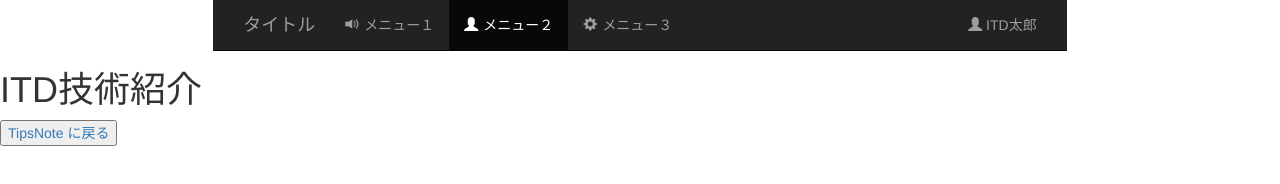
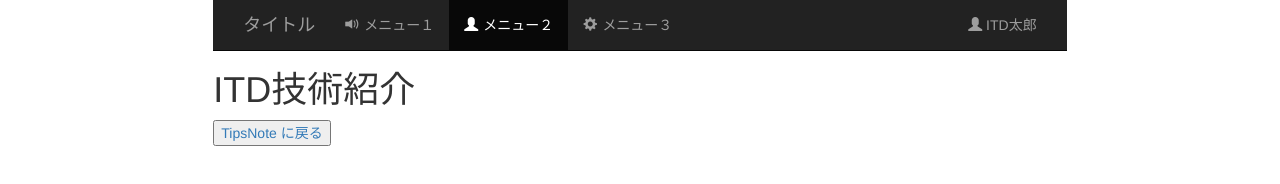
Before and after one commit to kuuuuuuro/b-itd, a plain HTML site: page index.html in a window 1280 px wide. Drawn offline with nearby package versions, Linux system fonts and the light colour scheme.

Commit message:
Update index.html

```diff
--- a/index.html
+++ b/index.html
@@ -31,8 +31,14 @@
       console.log('GitHub Pages Sample');
     </script>
 
-<main>
-      <!--ナビゲーションバー-->
+    <!--コンテナ-->
+    <div class="container-fluid">
+    <div class="row">
+    <div class="col-xs-12 col-sm-12 col-md-8 col-md-offset-2 col-lg-6 col-lg-offset-3">
+    <div class="row">
+    <form id="FORM" name="FORM" onsubmit="return false;" autocomplete="off">
+
+    <!--ナビゲーションバー-->
     <nav class="navbar navbar-inverse navbar-fixed-top col-xs-12 col-sm-12 col-md-8 col-md-offset-2 col-lg-6 col-lg-offset-3">
     <div class="container-fluid">
       <!--ヘッダー部-->
@@ -63,9 +69,16 @@
     </div>
     </nav>
     <!--ナビゲーションバーEND-->
-  <h1>ITD技術紹介</h1>
-  <a href="http://www.tam-tam.co.jp/tipsnote/"><button>TipsNote に戻る</button></a>
-</main>
+
+    <h1>ITD技術紹介</h1>
+    <a href="http://www.tam-tam.co.jp/tipsnote/"><button>TipsNote に戻る</button></a>
+
+    </form>
+    </div>
+    </div>
+    </div>
+    </div>
+    <!--コンテナEND-->
 
 </body>
 </html>
```
